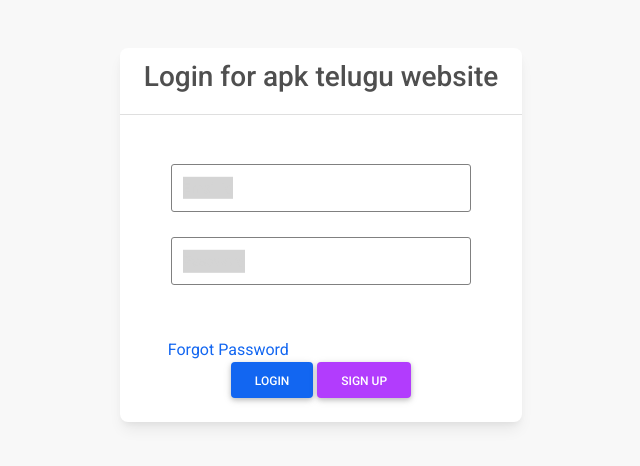
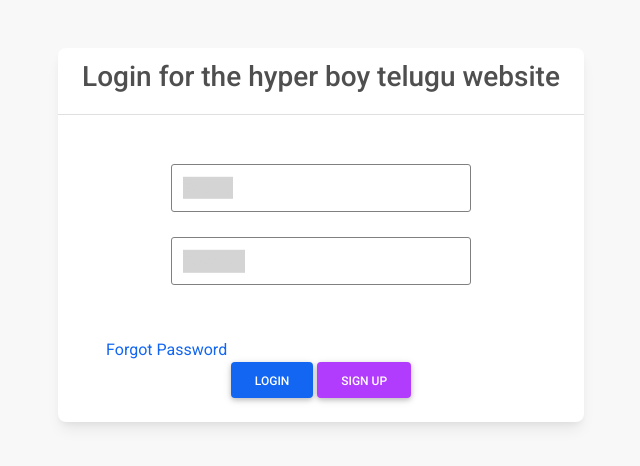
Before and after one commit to mohandatta/thehyperboy, a plain HTML site: page website - Copy/loginpage.html in a window 1280 px wide. Shown: the whole page, without its empty margins (319-959 px from the left). Drawn offline with nearby package versions, Linux system fonts and the light colour scheme; no server answers.

Commit message:
Update loginpage.html

```diff
--- a/website - Copy/loginpage.html
+++ b/website - Copy/loginpage.html
@@ -26,7 +26,7 @@
     <body class="d-flex justify-content-center p-5">
         <div class="card">
             <div class="card-header">
-                <center><h3>Login for apk telugu website</h3></center>
+                <center><h3>Login for the hyper boy telugu website</h3></center>
             </div>
             <form onsubmit="login()" id="loginForm" class="card-body px-5 py-4">
                 <center><small><span id="error" style="color: red"></span></small></center>
```
